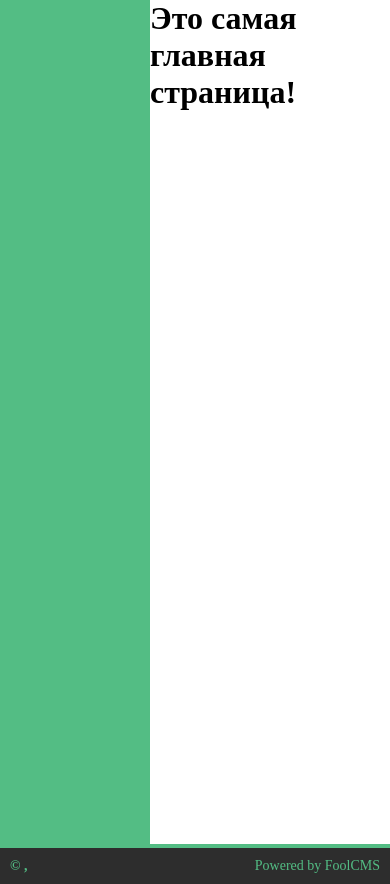
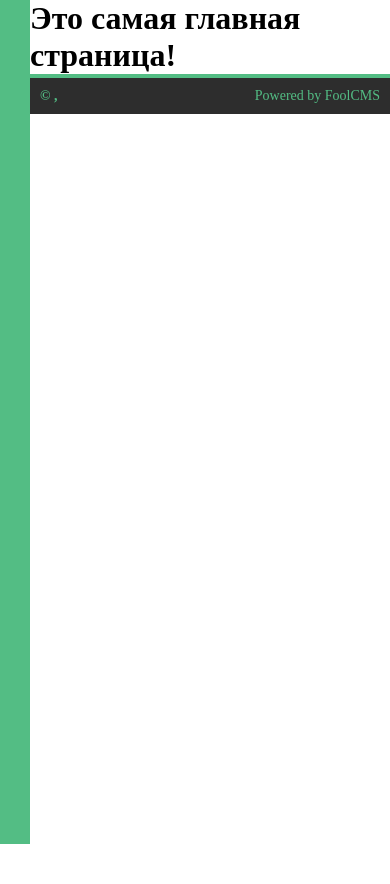
Before and after one commit to nsedenkov/php_foolcms, a PHP site: page / in a window 390 px wide. After the commit the page ends 844 px from the top, so only its background shows below. Run offline with PHP 8.4, Linux system fonts and the light colour scheme; data that the repository does not hold is empty.

Commit message:
2016-02-15 nightly

```diff
--- a/css/fool.css
+++ b/css/fool.css
@@ -44,6 +44,20 @@ clear: both;
 .copyright {
 display: inline-block;
 }
+@media screen and (max-width: 767px){
+    .wrapper {
+        margin-left: 30px;
+        width: calc(100% - 30px);
+        width: -moz-calc(100% - 30px);
+        width: -webkit-calc(100% - 30px);
+    }
+    .footer{
+        margin-left: 30px;
+        width: calc(100% - 30px);
+        width: -moz-calc(100% - 30px);
+        width: -webkit-calc(100% - 30px);
+    }
+}
 /*************************************
  * Main menu
  ************************************/
@@ -56,15 +70,31 @@ position:relative;
 width:100%;
 margin:auto;
 margin-top:0;
- }
+}
+
+.left-menu {
+position: absolute;
+top: 0;
+left: 0;
+background-color:#53bd84;
+display: none;
+height: 100%;
+width: 30px;
+}
 
 @media screen and (max-width: 767px){
     .fool-menu {
+    position: absolute;
+    top: 0;
+    left: 0;
     width: 150px;
     height: 100%;
     margin: 0;
+    display: none;
+    /*float: left;*/
+    }
+    .left-menu {
     display: inline-block;
-    float: left;
     }
 }
 
--- a/templates/header.php
+++ b/templates/header.php
@@ -8,4 +8,6 @@
     </head>
     <body>
     <div class="wrapper">
+    <div class="left-menu">
+    </div>
     <?php $engine->getMainMenu(); ?>
```
